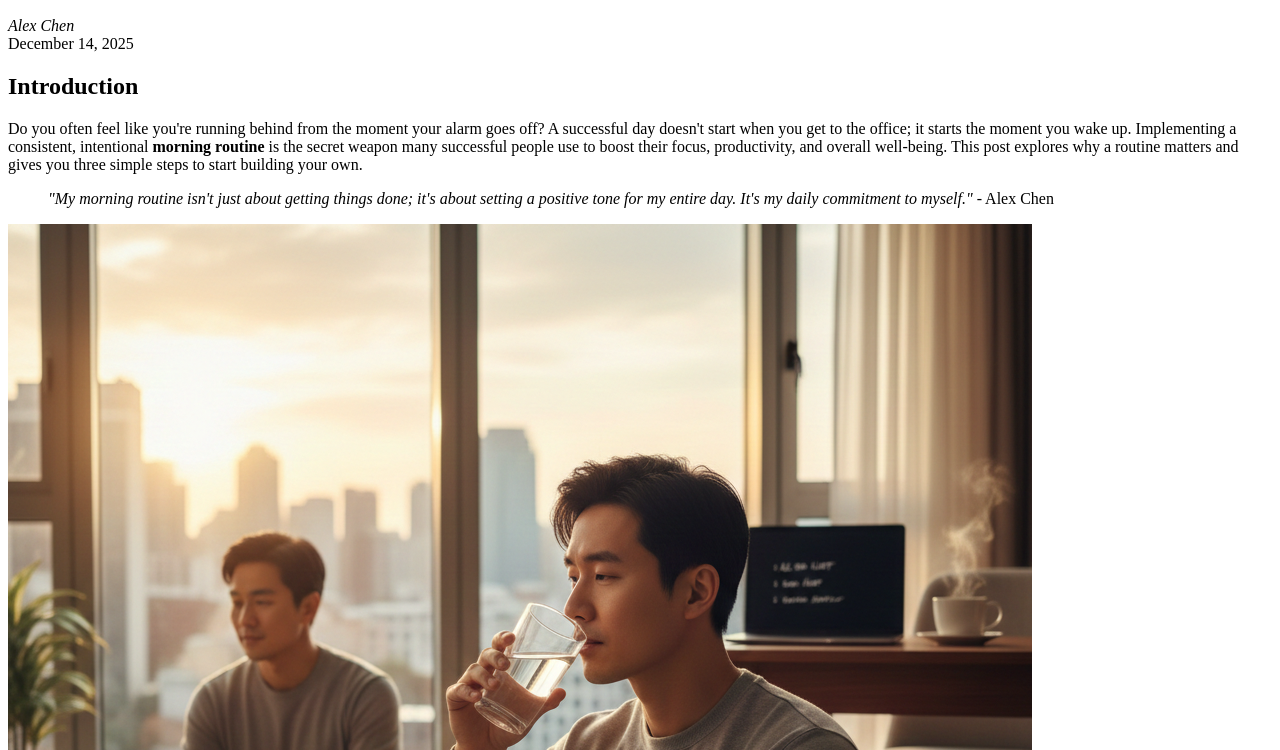
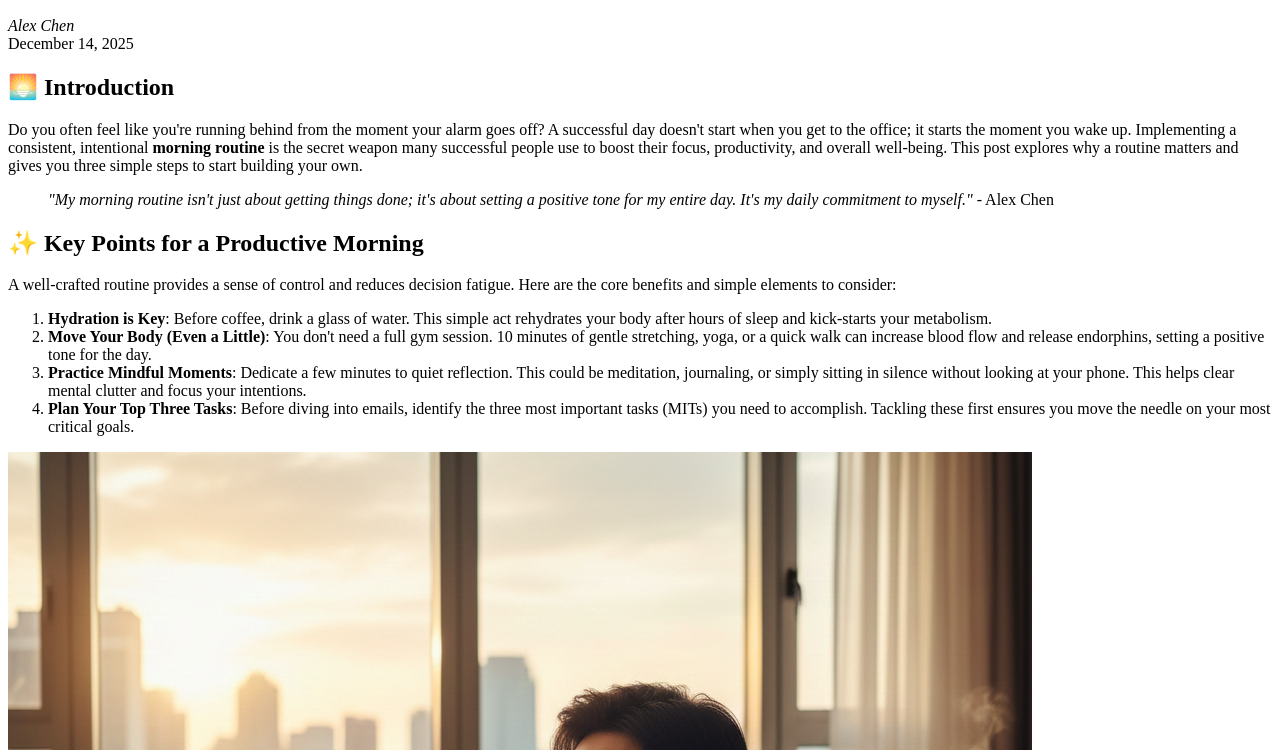
Before and after one commit to CD1FOX/Basic-Blog-Post-Template, a plain HTML site: page index.html in a window 1280 px wide. Shown: the part 50-800 px from the top of the page. Drawn offline with Linux system fonts and the light colour scheme.

Commit message:
Enhance morning routine article with key points section
Added a new 'Key Points for a Productive Morning' section outlining actionable steps for a better morning routine. Updated headings with emojis for emphasis and improved the conclusion with practical advice. Moved the illustration image to the new section for better context.

```diff
--- a/index.html
+++ b/index.html
@@ -15,23 +15,37 @@
         </header>
 
         <section class="introduction">
-            <h2>Introduction</h2>
+            <h2>🌅 Introduction</h2>
             <p>
                 Do you often feel like you're running behind from the moment your alarm goes off? A successful day doesn't start when you get to the office; it starts the moment you wake up. Implementing a consistent, intentional <strong>morning routine</strong> is the secret weapon many successful people use to boost their focus, productivity, and overall well-being. This post explores why a routine matters and gives you three simple steps to start building your own.
             </p>
             <blockquote>
                 <em>"My morning routine isn't just about getting things done; it's about setting a positive tone for my entire day. It's my daily commitment to myself."</em> - Alex Chen
             </blockquote>
+        </section>
+
+
+        <section class="key-points">
+            <h2>✨ Key Points for a Productive Morning</h2>
+            <p>A well-crafted routine provides a sense of control and reduces decision fatigue. Here are the core benefits and simple elements to consider:</p>
+            <ol>
+                <li><b>Hydration is Key</b>: Before coffee, drink a glass of water. This simple act rehydrates your body after hours of sleep and kick-starts your metabolism.</li>
+
+                <li><b>Move Your Body (Even a Little)</b>: You don't need a full gym session. 10 minutes of gentle stretching, yoga, or a quick walk can increase blood flow and release endorphins, setting a positive tone for the day.</li>
+
+                <li><b>Practice Mindful Moments</b>: Dedicate a few minutes to quiet reflection. This could be meditation, journaling, or simply sitting in silence without looking at your phone. This helps clear mental clutter and focus your intentions.</li>
+
+                <li><b>Plan Your Top Three Tasks</b>: Before diving into emails, identify the three most important tasks (MITs) you need to accomplish. Tackling these first ensures you move the needle on your most critical goals.</li>
+            </ol>
             <img src="images/illustration.png" alt="Drinking a glass of water">
         </section>
 
-        <section class="key-points">
-
-        </section>
-
         <section class="conclusion">
-
+            <h2>🎯 Conclusion</h2>
+            <p>Building a morning routine isn't about perfection; it's about consistency and intention. Start small, perhaps by incorporating just one of the key points above, and gradually build upon it. By taking control of your mornings, you are truly taking control of your day, leading to reduced stress and greater fulfillment. Give yourself the gift of a focused start—you deserve it!</p>
         </section>
     </article>
+
+
 </body>
 </html>
```
